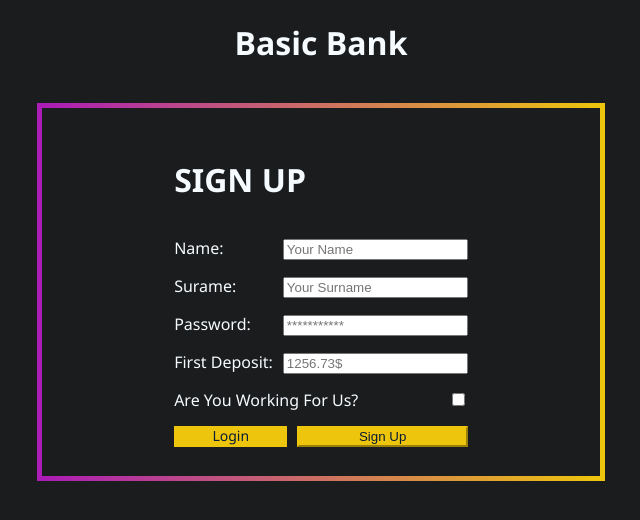
After one commit to SchumacherFarad/BasicBankFlaskApp, a Flask app: page /signup in a window 1280 px wide. The commit adds this page. Shown: the top 520 px of the page, without its empty margins (319-959 px from the left). Run offline with Flask 3, Linux system fonts and the light colour scheme; parts of the project's set-up code (start-up, migrations or seed data) failed here and were passed over.

```diff
--- a/app.py
+++ b/app.py
@@ -29,12 +29,15 @@ def login():
 
 @app.route('/money_transfer', methods = ['GET', 'POST'])
 def money_transfer():
-    if request.method == "POST":
-        ibantotransact = request.form["ibantr"]
-        moneytotransact = request.form["money"]
-        basicbank.transferMoney(session["userinfo"][1], ibantotransact, float(moneytotransact))
-        basicbank.writePeople("./People.csv")
-    return render_template("money_transfer.html")
+    if "userinfo" in session:
+        if request.method == "POST":
+            ibantotransact = request.form["ibantr"]
+            moneytotransact = request.form["money"]
+            basicbank.transferMoney(session["userinfo"][1], ibantotransact, float(moneytotransact))
+            basicbank.writePeople("./People.csv")
+        return render_template("money_transfer.html")
+    else:
+        return redirect(url_for("login"))
 
 @app.route('/index')
 def index():
@@ -46,7 +49,7 @@ def index():
         userinforms = session["userinfo"]
         return render_template("index.html", userinfo = userinforms)
     else:
-        return redirect(url_for("/"))
+        return redirect(url_for("login"))
 
 @app.route('/transactions')
 def transactions():
@@ -57,7 +60,7 @@ def transactions():
         userinforms = session["userinfo"]
         return render_template("transactions.html", userinfo = userinforms)
     else:
-        return redirect(url_for("/"))
+        return redirect(url_for("login"))
 
 @app.route('/account')
 def account():
@@ -65,7 +68,14 @@ def account():
         userinforms = session["userinfo"]
         return render_template("account.html", userinfo = userinforms)
     else:
-        return redirect(url_for("/"))
+        return redirect(url_for("login"))
+
+@app.route("/signup", methods = ["GET","POST"])
+def signup():
+    if request.method == "POST":
+        return redirect(url_for("login"))#Going to make an proper sign up
+    else:
+        return render_template("signup.html")
 
 if __name__ == "__main__":
-    app.run(debug=True)
+    app.run(host='192.168.1.22',port=5000,  debug=True)
--- a/static/styles.css
+++ b/static/styles.css
@@ -129,3 +129,21 @@ div#Transactions h2{
     width: 100%;
     text-align: center;
 }
+
+.Loginitems a{
+    display: table-cell;
+    vertical-align: middle;
+    background-color: #EEC50D;
+    color: #081D36;
+    border-color: #EEC50D;
+    width: 40%;
+    align-self: flex-end;
+    text-align: center;
+    text-decoration: none;
+    font-size: 14px;
+    height: 100%;
+}
+
+input#firstdep[type="number"]{
+    text-align: left;
+}
--- /dev/null
+++ b/templates/signup.html
@@ -0,0 +1,22 @@
+<!DOCTYPE html>
+<head>
+    <link rel="stylesheet" href="static/styles.css">
+</head>
+<body>
+    <h1>Basic Bank</h1>
+    <div id="flexbox">
+        <div id="flexboxcolumn">
+            <div id="Login">
+                <form method="post">
+                <h1 class="Loginitems">SIGN UP</h1>
+                <div class="Loginitems"><div><label>Name: </label></div><div><input type="text" name="nm" required  placeholder="Your Name" title="Please enter your name"></div></div>
+                <div class="Loginitems"><div><label>Surame: </label></div><div><input type="text" name="snm" required  placeholder="Your Surname" title="Please enter your surname"></div></div>
+                <div class="Loginitems"><div><label>Password:</label></div><div><input type="password" name="passw" required placeholder="***********" title="Please enter your password"></div></div>
+                <div class="Loginitems"><div><label>First Deposit:</label></div><div><input type="number" id="firstdep" step=0.01 min=0 name="balance" required placeholder="1256.73$"  title="Please enter the amount of money you want to deposit"></div></div>
+                <div class="Loginitems"><div><label>Are You Working For Us?</label></div><div><input type="checkbox" name="isworker" title="Please check if you are working for us"></div></div>
+                <div class="Loginitems"><a href="/">Login</a><button type="submit" class="Loginitems"title="Submit">Sign Up</button></div>
+                </form>
+            </div>
+        </div>
+    </div>
+</body>
--- /dev/null
+++ b/transactions/TR000000000000000000000000.csv
@@ -0,0 +1 @@
+FROM,TR000000000000000000000001,1000.0,2024-08-22 18:12:06
--- a/transactions/TR000000000000000000000001.csv
+++ b/transactions/TR000000000000000000000001.csv
@@ -1,3 +1,4 @@
 FROM,TR000000000000000000000004,1.0,2024-08-22 00:22:43
 FROM,TR000000000000000000000004,5.0,2024-08-22 00:22:48
 FROM,TR000000000000000000000004,5.63,2024-08-22 00:22:52
+SENT,TR000000000000000000000000,1000.0,2024-08-22 18:12:06
```
Also changed, not shown: templates/login.html (+1 -9 lines).
